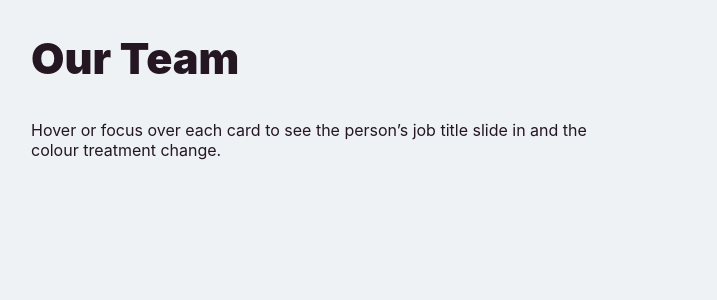
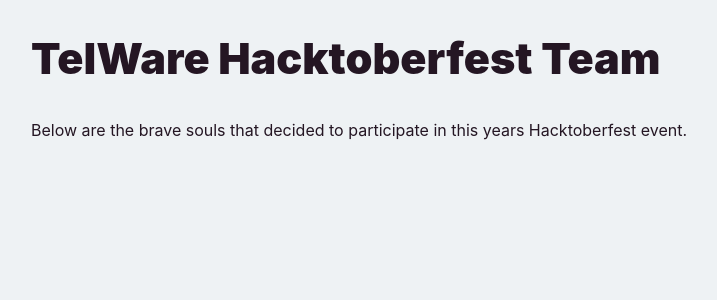
Before and after one commit to TelWare-Hacktoberfest-2021/tw-hacktoberfest-21, a Flask app: template templates/index.html in a window 1280 px wide. Shown: the top 300 px of the page, without its empty margins (169-886 px from the left). Run offline with Flask 2, Linux system fonts and the light colour scheme; the template is opened without the code that fills it, so the values that code supplies are empty.

Commit message:
Updated home page with the team

```diff
--- a/static/css/main.css
+++ b/static/css/main.css
@@ -11,11 +11,11 @@
 h1 {
   font-weight: 900;
   font-size: 2.7rem;
-  max-width: 20ch;
+  /* max-width: 20ch; */
 }
 
 p {
-  max-width: 60ch;
+  /* max-width: 60ch; */
 }
 
 a {
--- a/templates/index.html
+++ b/templates/index.html
@@ -5,8 +5,8 @@
   </head>
   <body>
   <article class="flow">
-    <h1>Our Team</h1>
-    <p>Hover or focus over each card to see the person’s job title slide in and the colour treatment change.</p>
+    <h1>TelWare Hacktoberfest Team</h1>
+    <p>Below are the brave souls that decided to participate in this years Hacktoberfest event.</p>
     <div class="team">
       <ul class="auto-grid" role="list">
         {% for contributor in contributors %}
```
Also changed, not shown: static/data/contributors.json (+5 -2 lines).
